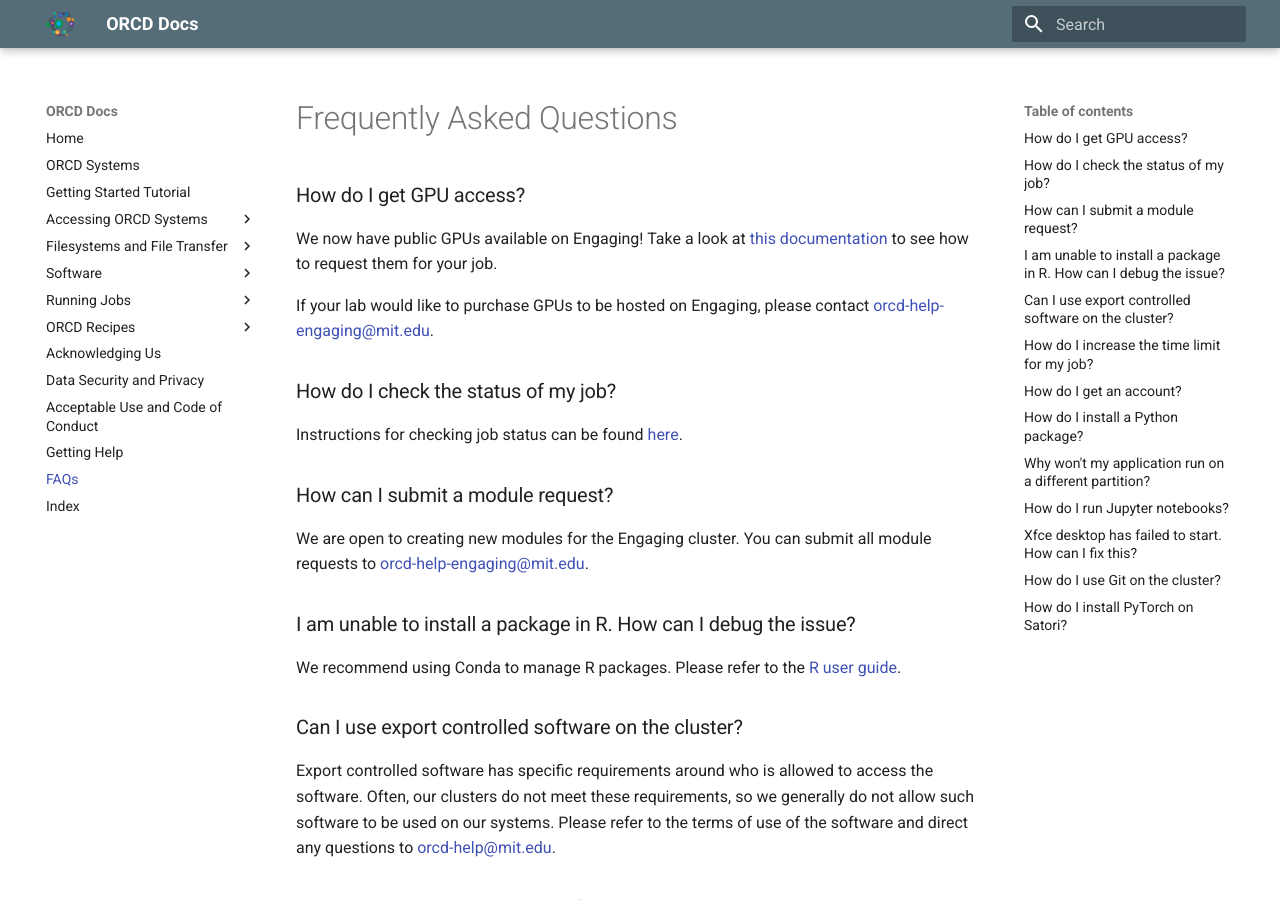
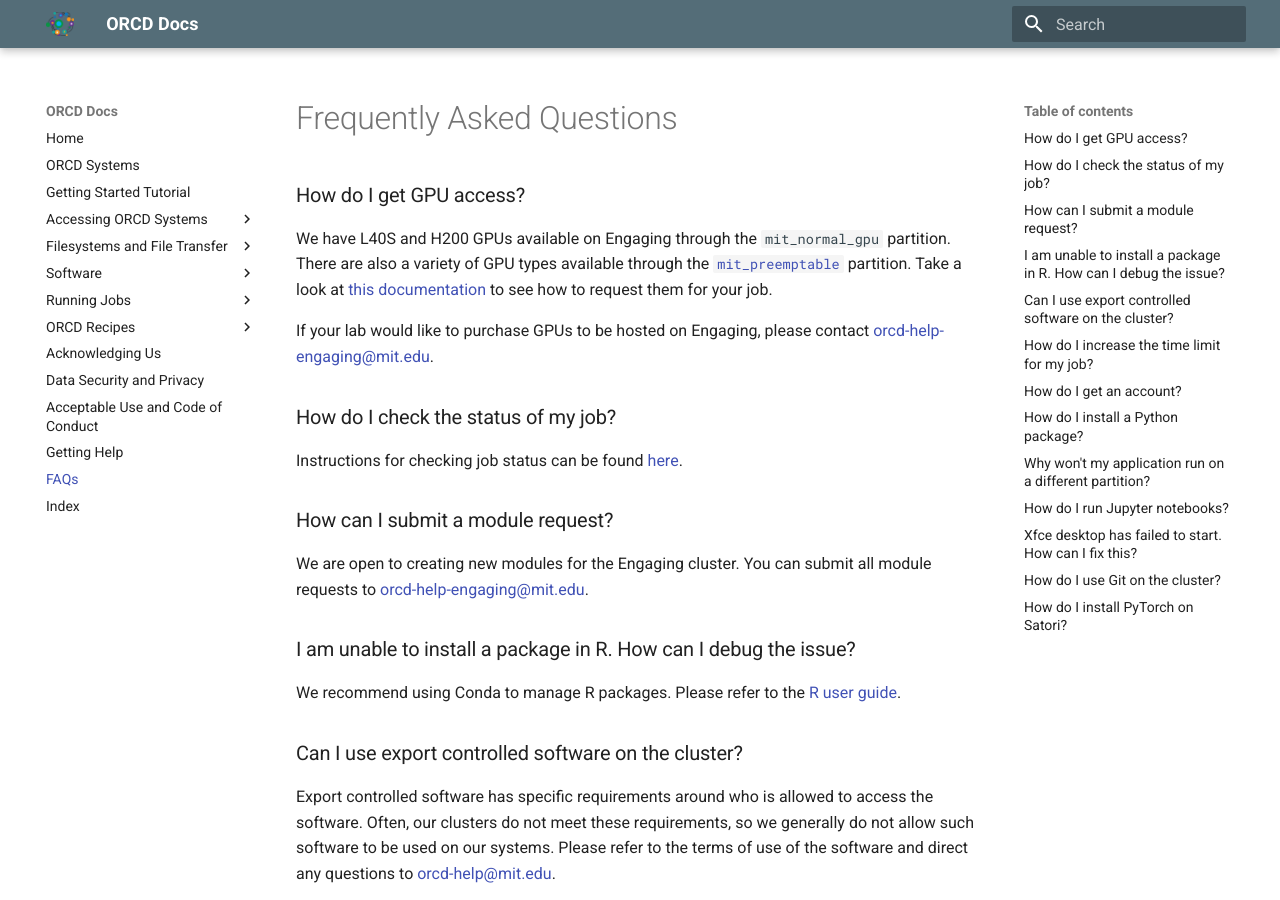
Before and after one commit to mit-orcd/orcd-docs-edit, an MkDocs documentation site: the page built from docs/faqs.md, in a window 1280 px wide and 900 px high. Built offline with MkDocs 1.6.1 and Material for MkDocs 9.7.7, drawn with Linux system fonts in a browser that asks for light colours.

Commit message:
Update faqs.md

```diff
--- a/docs/faqs.md
+++ b/docs/faqs.md
@@ -2,7 +2,7 @@
 
 ### How do I get GPU access?
 
-We now have public GPUs available on Engaging! Take a look at [this documentation](running-jobs/requesting-resources.md#gpus) to see how to request them for your job.
+We have L40S and H200 GPUs available on Engaging through the `mit_normal_gpu` partition. There are also a variety of GPU types available through the [`mit_preemptable`](running-jobs/overview.md#preemptable-jobs) partition. Take a look at [this documentation](running-jobs/requesting-resources.md#gpus) to see how to request them for your job.
 
 If your lab would like to purchase GPUs to be hosted on Engaging, please contact
 <orcd-help-engaging@mit.edu>.
```
